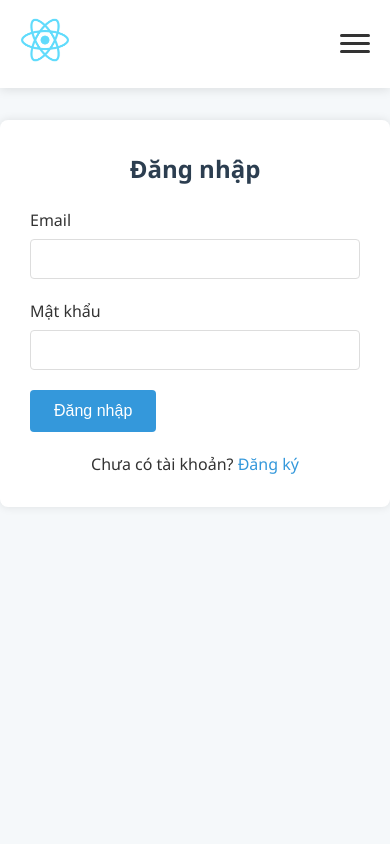
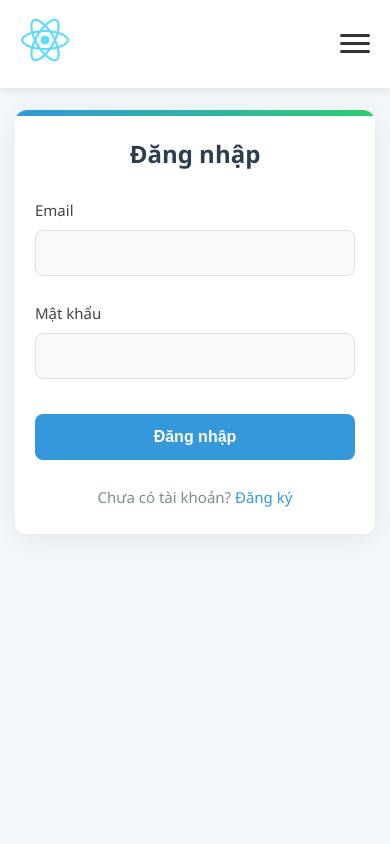
Before and after one commit to phanvandong48/medical-frontend, a React (Create React App) app: page /login in a window 390 px wide. Shown: the top 844 px of the page. Built offline with nearby package versions, Linux system fonts and the light colour scheme.

Commit message:
update css lan 2

```diff
--- a/src/App.css
+++ b/src/App.css
@@ -446,34 +446,169 @@ textarea {
   color: #e53935;
 }
 
-/* Login and Register */
+/* Login and Register styles - enhanced version */
 .login-container,
 .register-container {
-  max-width: 500px;
-  margin: 40px auto;
-  background-color: white;
-  padding: 30px;
-  border-radius: 8px;
-  box-shadow: 0 0 10px rgba(0, 0, 0, 0.1);
+  max-width: 450px;
+  margin: 60px auto;
+  background-color: white;
+  padding: 35px 40px;
+  border-radius: 12px;
+  box-shadow: 0 5px 30px rgba(0, 0, 0, 0.08);
+  transition: transform 0.3s ease, box-shadow 0.3s ease;
+  position: relative;
+  overflow: hidden;
+}
+
+.login-container:hover,
+.register-container:hover {
+  transform: translateY(-5px);
+  box-shadow: 0 8px 35px rgba(0, 0, 0, 0.12);
+}
+
+.login-container::before,
+.register-container::before {
+  content: '';
+  position: absolute;
+  top: 0;
+  left: 0;
+  width: 100%;
+  height: 6px;
+  background: linear-gradient(90deg, #3498db, #2ecc71);
 }
 
 .login-container h2,
 .register-container h2 {
-  margin-bottom: 20px;
+  margin-bottom: 25px;
   text-align: center;
   color: #2c3e50;
+  font-size: 28px;
+  font-weight: 600;
+}
+
+.login-container .form-group,
+.register-container .form-group {
+  margin-bottom: 25px;
+  position: relative;
+}
+
+.login-container label,
+.register-container label {
+  display: block;
+  margin-bottom: 8px;
+  font-weight: 500;
+  font-size: 15px;
+  color: #444;
+}
+
+.login-container input,
+.register-container input {
+  width: 100%;
+  padding: 13px 15px;
+  border: 1px solid #e1e1e1;
+  border-radius: 8px;
+  font-size: 16px;
+  transition: all 0.3s ease;
+  background-color: #f8f9fa;
+}
+
+.login-container input:focus,
+.register-container input:focus {
+  outline: none;
+  border-color: #3498db;
+  box-shadow: 0 0 0 3px rgba(52, 152, 219, 0.1);
+  background-color: #fff;
+}
+
+.login-container button,
+.register-container button {
+  width: 100%;
+  padding: 14px;
+  margin-top: 10px;
+  background-color: #3498db;
+  color: white;
+  border: none;
+  border-radius: 8px;
+  font-size: 16px;
+  font-weight: 600;
+  cursor: pointer;
+  transition: background-color 0.3s ease, transform 0.2s ease;
+}
+
+.login-container button:hover,
+.register-container button:hover {
+  background-color: #2980b9;
+  transform: translateY(-2px);
+}
+
+.login-container button:active,
+.register-container button:active {
+  transform: translateY(0);
 }
 
 .login-container p,
 .register-container p {
   text-align: center;
-  margin-top: 20px;
+  margin-top: 25px;
+  color: #7f8c8d;
+  font-size: 15px;
 }
 
 .login-container a,
 .register-container a {
   color: #3498db;
   text-decoration: none;
+  font-weight: 500;
+  transition: color 0.3s;
+}
+
+.login-container a:hover,
+.register-container a:hover {
+  color: #2980b9;
+  text-decoration: underline;
+}
+
+/* Custom error message styling for login/register */
+.login-container .error,
+.register-container .error {
+  color: #e74c3c;
+  font-size: 14px;
+  margin-top: 6px;
+  display: flex;
+  align-items: center;
+}
+
+.login-container .error::before,
+.register-container .error::before {
+  content: "⚠";
+  margin-right: 6px;
+  font-size: 13px;
+}
+
+.login-container .error-message,
+.register-container .error-message {
+  background-color: #fdecea;
+  color: #e74c3c;
+  padding: 14px;
+  border-radius: 8px;
+  margin-bottom: 25px;
+  font-size: 15px;
+  border-left: 4px solid #e74c3c;
+}
+
+/* Responsive adjustments */
+@media (max-width: 576px) {
+
+  .login-container,
+  .register-container {
+    padding: 25px 20px;
+    margin: 30px 15px;
+  }
+
+  .login-container h2,
+  .register-container h2 {
+    font-size: 24px;
+  }
 }
 
 /* Loading */
```
